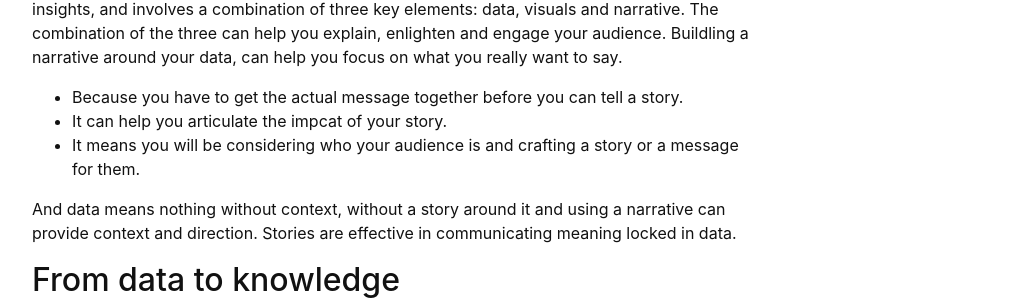
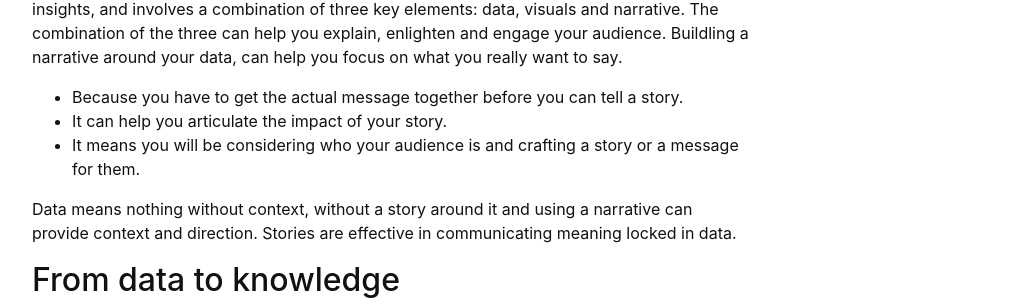
Before and after one commit to masamiy/DataStoryTelling, a Jekyll site: the page built from content/0-intro.md, in a window 1280 px wide and 900 px high, scrolled down 659 px. Shown: the part 149-457 px from the top of the window, without its empty margins (248-1274 px from the left). Built offline with Jekyll 4.4.1, drawn with Linux system fonts in a browser that asks for light colours.

Commit message:
Update 0-intro.md

```diff
--- a/content/0-intro.md
+++ b/content/0-intro.md
@@ -9,10 +9,10 @@ topics:
 So, what is data storytelling? Data storytelling is a structured approach for communicating data insights, and involves a combination of three key elements: data, visuals and narrative. The combination of the three can help you explain, enlighten and engage your audience.
 Buildling a narrative around your data, can help you focus on what you really want to say.
 - Because you have to get the actual message together before you can tell a story.
-- It can help you articulate the impcat of your story.
+- It can help you articulate the impact of your story.
 - It means you will be considering who your audience is and crafting a story or a message for them.
 
-And data means nothing without context, without a story around it and using a narrative can provide context and direction.
+Data means nothing without context, without a story around it and using a narrative can provide context and direction.
 Stories are effective in communicating meaning locked in data.
 
 ## From data to knowledge
```
